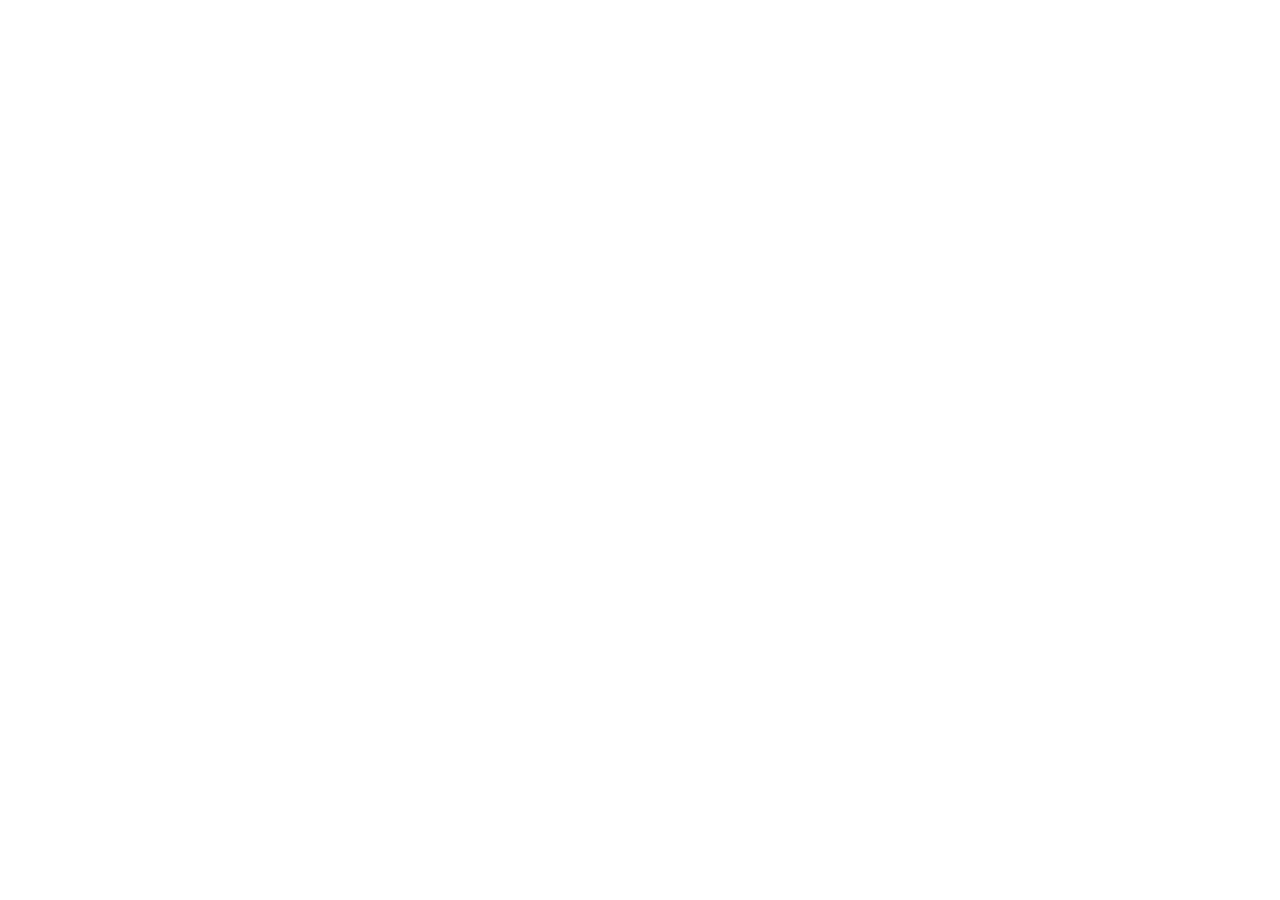
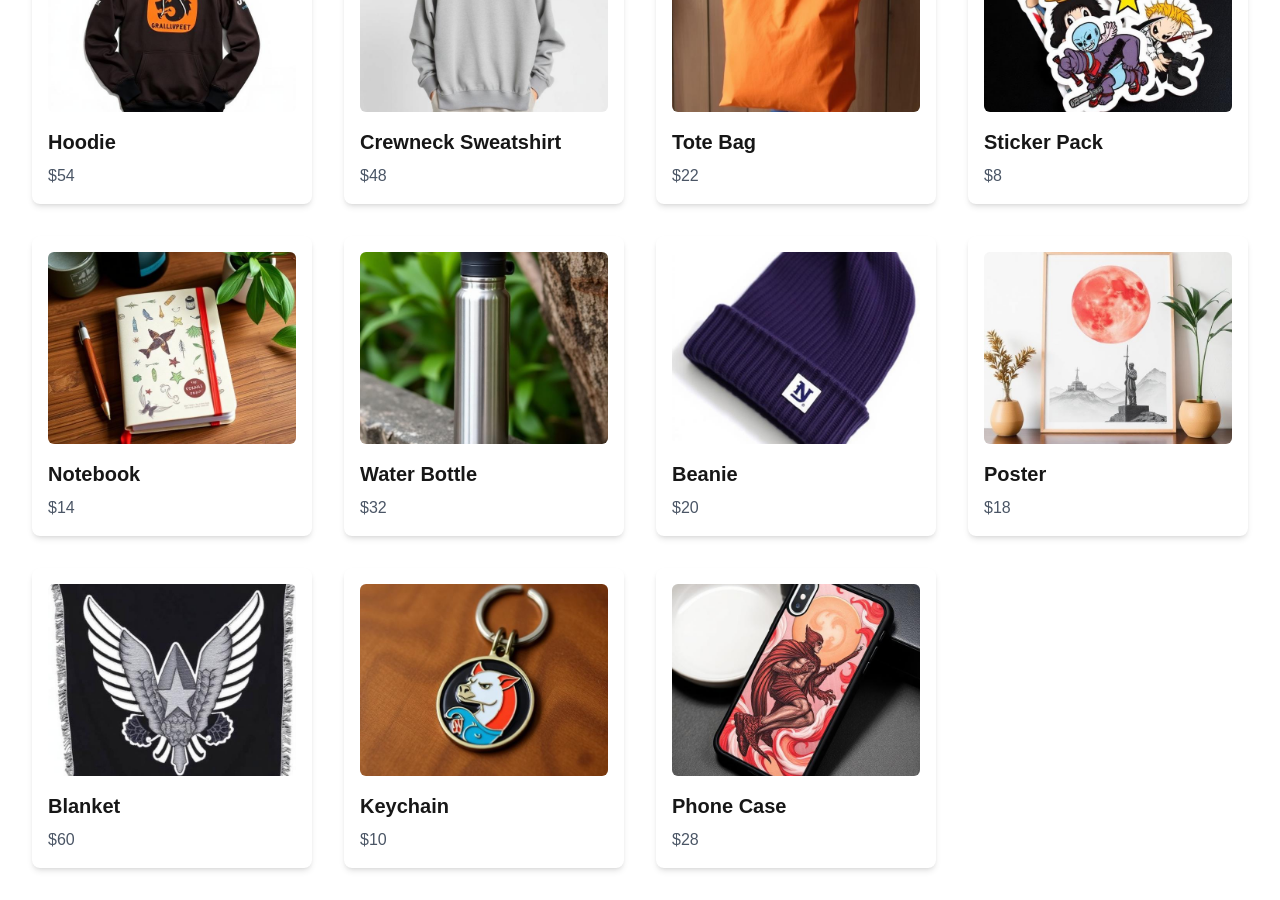
Before and after one commit to birsencelk/nextjs-ecommerce, a Next.js app: page / in a window 1280 px wide. Shown: the part 580-1480 px from the top of the page. Before the commit the page ends 800 px from the top, so only its background shows below. Built offline with nearby package versions, Linux system fonts and the light colour scheme.

Commit message:
feat(api): add product and cart management endpoints

```diff
--- /dev/null
+++ b/app/api/products/[id]/route.ts
@@ -0,0 +1,24 @@
+import { NextRequest } from "next/server";
+import { products } from "@/app/product-data";
+
+type Params = { id: string };
+
+export async function GET(
+  request: NextRequest,
+  { params }: { params: Params }
+) {
+  const { id } = await params;
+  const product = products.find((p) => p.id === id);
+
+  if (!product) {
+    return new Response(JSON.stringify({ message: "Product not found" }), {
+      status: 404,
+      headers: { "Content-Type": "application/json" },
+    });
+  }
+
+  return new Response(JSON.stringify(product), {
+    status: 200,
+    headers: { "Content-Type": "application/json" },
+  });
+}
--- /dev/null
+++ b/app/api/products/route.ts
@@ -0,0 +1,8 @@
+import { products } from "@/app/product-data";
+
+export async function GET() {
+  return new Response(JSON.stringify(products), {
+    status: 200,
+    headers: { "Content-Type": "application/json" },
+  });
+}
--- /dev/null
+++ b/app/api/users/[id]/cart/route.ts
@@ -0,0 +1,75 @@
+import { NextRequest } from "next/server";
+import { products } from "@/app/product-data";
+
+type Params = { id: string };
+type ShoppingCart = Record<string, string[]>;
+
+const carts: ShoppingCart = {
+  user1: ["123", "234"],
+  user2: ["345"],
+};
+
+export async function GET(
+  request: NextRequest,
+  { params }: { params: Params }
+) {
+  const { id: userId } = await params;
+  const productIds = carts[userId];
+
+  if (!productIds) {
+    return new Response(JSON.stringify({ message: "Cart not found" }), {
+      status: 404,
+      headers: { "Content-Type": "application/json" },
+    });
+  }
+
+  const cartItems = productIds
+    ? productIds.map((productId) => products.find((p) => p.id === productId))
+    : [];
+
+  return new Response(JSON.stringify({ message: "Cart endpoint", cartItems }), {
+    status: 200,
+    headers: { "Content-Type": "application/json" },
+  });
+}
+
+export async function POST(
+  request: NextRequest,
+  { params }: { params: Params }
+) {
+  const { id: userId } = await params;
+  const { productId } = await request.json();
+
+  if (!carts[userId]) {
+    carts[userId] = [];
+  }
+
+  carts[userId].push(productId);
+
+  return new Response(JSON.stringify(carts[userId]), {
+    status: 200,
+    headers: { "Content-Type": "application/json" },
+  });
+}
+
+export async function DELETE(
+  request: NextRequest,
+  { params }: { params: Params }
+) {
+  const { id: userId } = await params;
+  const { productId } = await request.json();
+
+  if (!carts[userId]) {
+    return new Response(JSON.stringify({ message: "Cart not found" }), {
+      status: 404,
+      headers: { "Content-Type": "application/json" },
+    });
+  }
+
+  carts[userId] = carts[userId].filter((id) => id !== productId);
+
+  return new Response(JSON.stringify(carts[userId]), {
+    status: 200,
+    headers: { "Content-Type": "application/json" },
+  });
+}
--- a/app/product-data.ts
+++ b/app/product-data.ts
@@ -39,4 +39,92 @@ export const products: Product[] = [
       "Everyone’s a chef in our eco-friendly apron made from 55% organic cotton and 45% recycled polyester. Showcasing your favorite Big Star Collectibles design, the apron is screen-printed in PVC- and phthalate-free inks. Apron measures 24 inches wide by 30 inches long and is easily adjustable around the neck and waist with one continuous strap. Machine-wash warm, tumble-dry low.",
     price: 24,
   },
+  {
+    id: "005",
+    name: "Hoodie",
+    imageUrl: "/hoodie.jpg",
+    price: 54,
+    description:
+      "Mid-weight hoodie with a soft interior, kangaroo pocket, and bold printed design.",
+  },
+  {
+    id: "006",
+    name: "Crewneck Sweatshirt",
+    imageUrl: "/sweatshirt.jpg",
+    price: 48,
+    description:
+      "Classic crewneck sweatshirt made from organic cotton blend with ribbed cuffs and hem.",
+  },
+  {
+    id: "007",
+    name: "Tote Bag",
+    imageUrl: "/tote.jpg",
+    price: 22,
+    description:
+      "Reusable canvas tote bag crafted from 100% organic cotton with reinforced handles.",
+  },
+  {
+    id: "008",
+    name: "Sticker Pack",
+    imageUrl: "/stickers.jpg",
+    price: 8,
+    description:
+      "Premium vinyl sticker pack featuring exclusive Big Star Collectibles artwork.",
+  },
+  {
+    id: "009",
+    name: "Notebook",
+    imageUrl: "/notebook.jpg",
+    price: 14,
+    description:
+      "A5 notebook with recycled paper pages and a soft-touch illustrated cover.",
+  },
+  {
+    id: "010",
+    name: "Water Bottle",
+    imageUrl: "/water-bottle.jpg",
+    price: 32,
+    description:
+      "Stainless steel insulated bottle keeps drinks cold for 24h or hot for 12h.",
+  },
+
+  {
+    id: "011",
+    name: "Beanie",
+    imageUrl: "/beanie.jpg",
+    price: 20,
+    description:
+      "Rib-knit beanie made from organic cotton with embroidered logo detail.",
+  },
+  {
+    id: "012",
+    name: "Poster",
+    imageUrl: "/poster.jpg",
+    price: 18,
+    description: "High-quality art poster printed on FSC-certified paper.",
+  },
+  {
+    id: "013",
+    name: "Blanket",
+    imageUrl: "/blanket.jpg",
+    price: 60,
+    description:
+      "Soft woven blanket featuring a full-color Big Star Collectibles design.",
+  },
+  {
+    id: "014",
+    name: "Keychain",
+    imageUrl: "/keychain.jpg",
+    price: 10,
+    description: "Durable metal keychain with enamel artwork.",
+  },
+
+  {
+    id: "015",
+    name: "Phone Case",
+    imageUrl: "/phone-case.jpg",
+    price: 28,
+    description:
+      "Protective phone case with shock-absorbing edges and printed artwork.",
+  },
 ];
```
